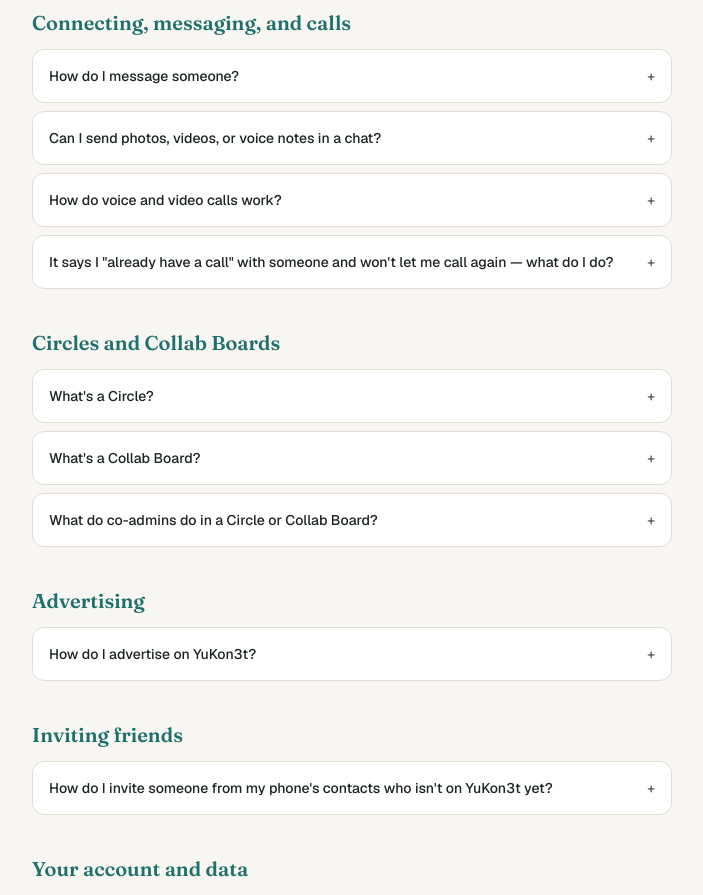
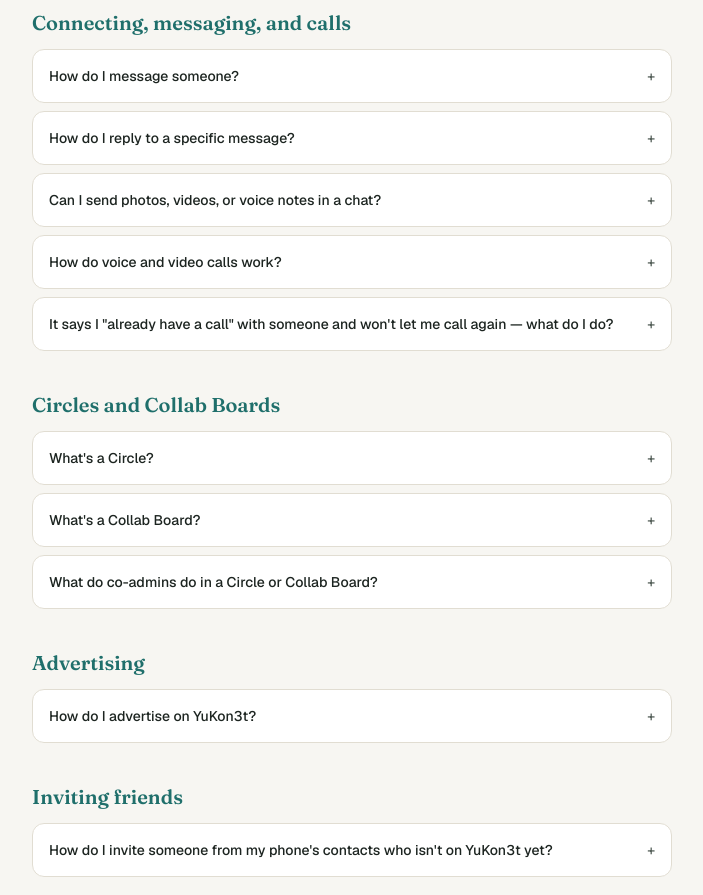
Before and after one commit to abyodun74/yukon3t, a Next.js app: page /faq in a window 1280 px wide. Shown: the part 1200-2095 px from the top of the page, without its empty margins (288-991 px from the left). Built offline with nearby package versions, Linux system fonts and the light colour scheme; no server answers.

Commit message:
Document swipe-to-reply in the FAQ
The sign-up-without-username entry was already there from an earlier
change; swipe-to-reply on messages was the one recent feature missing
from the FAQ entirely — added under Connecting, messaging, and calls,
right after "How do I message someone?"

```diff
--- a/src/app/faq/page.tsx
+++ b/src/app/faq/page.tsx
@@ -166,6 +166,18 @@
             You need an accepted connection first — send a request from
             their profile or Discover. Once connected, message them from
             Connections or start a new conversation under Messages.
+          </>
+        ),
+      },
+      {
+        q: "How do I reply to a specific message?",
+        a: (
+          <>
+            Swipe a message to the right (or open its &ldquo;⋯&rdquo; menu
+            and tap &ldquo;Reply&rdquo; if you&apos;re on desktop) to quote
+            it in your reply — the other person sees exactly which message
+            you&apos;re responding to, useful once a chat has moved on to a
+            few topics at once.
           </>
         ),
       },
```
